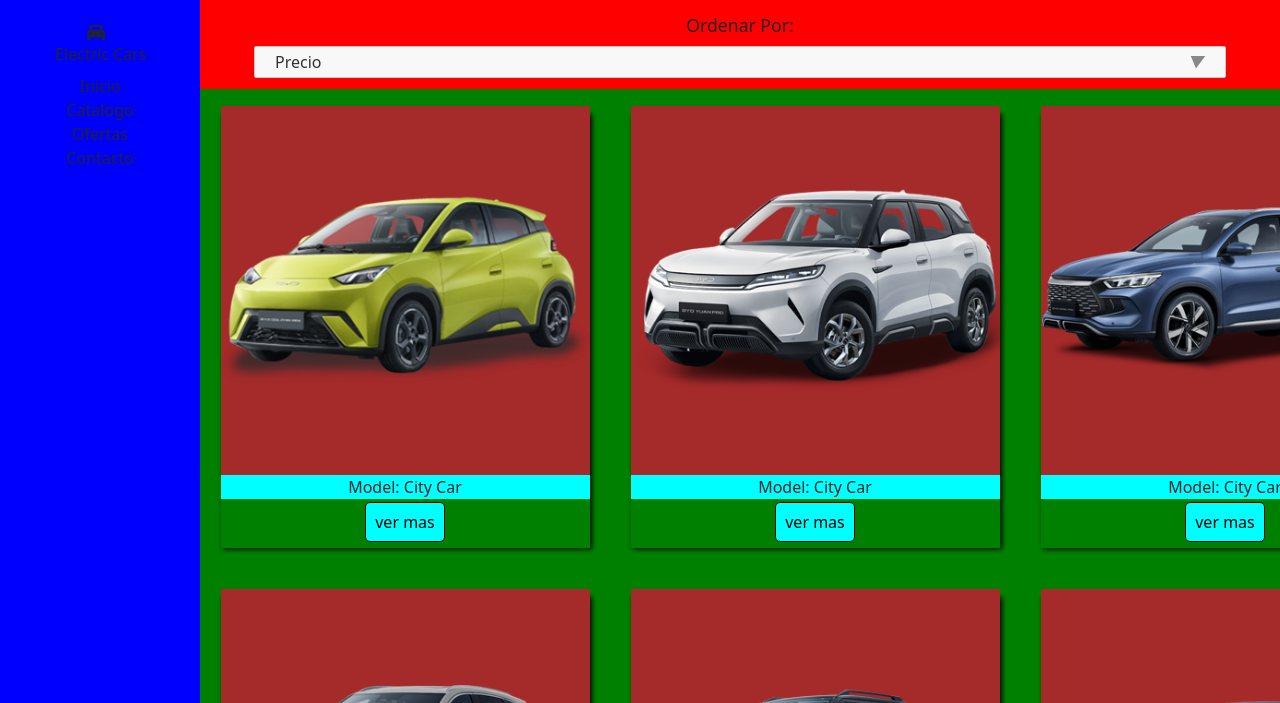
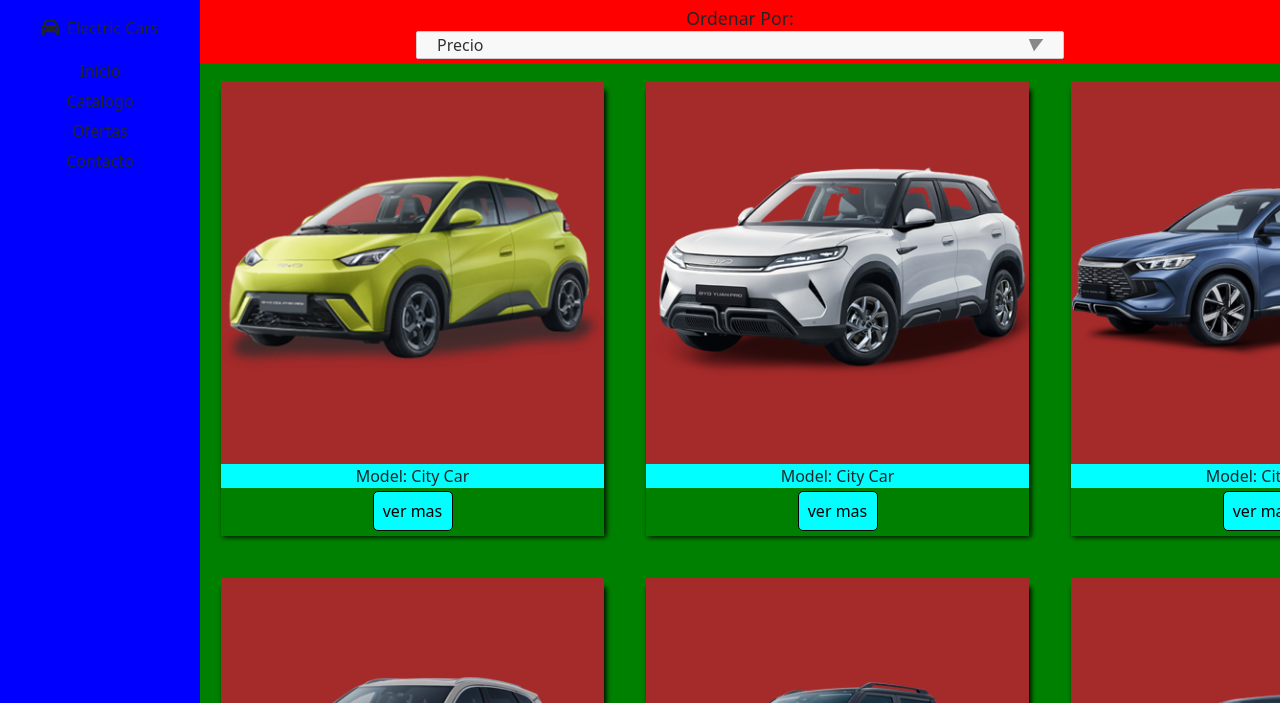
Before and after one commit to Gotharo/Desafio-3_Modulo-2, a plain HTML site: page index.html in a window 1280 px wide. Shown: the top 703 px of the page. Drawn offline with nearby package versions, Linux system fonts and the light colour scheme; files whose address does not match are found by name.

Commit message:
styles: se afinan requermientos de los estilos

```diff
--- a/assets/css/styles.css
+++ b/assets/css/styles.css
@@ -22,17 +22,17 @@ body {
   background: blue;
   height: 0.7fr;
 }
-.nav1 div {
+
+.title1 {
   display: flex;
+  flex-direction: row;
   justify-content: center;
-  align-items: center;
-  margin: 0.5rem;
+  align-items: baseline;
+  margin-top: 1rem;
+  margin-left: 1rem;
   padding: 0;
 }
-.nav1 div p {
-  margin: 0;
-  margin-left: 0.1rem;
-}
+
 .nav1 i {
   padding-right: 0.5rem;
   font-size: 1.1rem;
@@ -62,21 +62,21 @@ article p {
 
 .select-container {
   position: relative;
-  width: 300px; /* Ajusta el ancho según sea necesario */
+  width: 70%; /* Ajusta el ancho del input para filtros */
 }
 .select-container.active .select-options {
-  display: block; /* Cambiar de 'none' a 'block' */
+  display: block;
 }
 
 .select-trigger {
   display: flex;
   justify-content: space-between;
   align-items: center;
-  padding: 10px;
-  border: 1px solid #ccc; /* Color del borde */
-  background-color: #f8f8f8; /* Color de fondo del trigger */
+  padding: 6px;
+  border: 1px solid #ccc;
+  background-color: #f8f8f8;
   cursor: pointer;
-  border-radius: 2px; /* Opcional: para bordes redondeados */
+  border-radius: 2px; /* redondear borde del imput filtro */
 }
 
 .select-trigger span {
@@ -129,26 +129,25 @@ article p {
   .card1:nth-child(n + 2) {
     display: none;
   }
-
 }
 
 @media (min-width: 576px) {
   .main1 {
-    grid-template-columns: repeat(4, 410px);
+    align-items: center;
+    justify-content: flex-start;
+    grid-template-columns: repeat(4, 425px);
     grid-template-rows: repeat(2, 1fr);
     grid-template-areas:
       "card1 card1 card1 car1"
       "card1 card1 card1 car1";
-    overflow:auto;
+    overflow: auto;
   }
   .select-container {
     position: relative;
-    width: 90%; /* Ajusta el ancho según sea necesario */
+    width: 60%; /* Ajusta el ancho según sea necesario */
   }
   .select-trigger {
-
-    padding: 3px 20px;
-
+    padding: 1px 20px;
   }
   .card1 {
     display: flex;
@@ -160,13 +159,21 @@ article p {
     box-shadow: 2px 1px 5px black;
     margin: 10px;
   }
-  .main1 section article  {
+  .main1 section article {
     height: 90px;
   }
   .footer1 p {
     padding-top: 5px;
   }
-
+  .title1 {
+    display: flex;
+    flex-direction: row;
+    justify-content: center;
+    align-items: baseline;
+    margin-top: 0rem;
+    margin-left: 0rem;
+    padding: 0;
+  }
 }
 
 .card1 {
@@ -303,6 +310,9 @@ article p {
   padding: 0;
   margin: 0;
 }
+.new-list li {
+  margin: 3px 0px;
+}
 @media (max-width: 576px) {
   .new-list {
     display: none;
@@ -311,7 +321,7 @@ article p {
 @media (min-width: 576px) {
   body {
     grid-template-columns: 200px 7fr;
-    grid-template-rows: 1fr 1fr 6fr .3fr 0.7fr;
+    grid-template-rows: 0.7fr 1fr 6fr 0.3fr 0.7fr;
     grid-template-areas:
       "nav1 order1"
       "nav1 main1"
@@ -328,10 +338,7 @@ article p {
   nav .icon_bars {
     display: none;
   }
-  .fix1 {
-    display: flex;
-    flex-direction: column;
-  }
+
   .social-link {
     font-size: 1rem;
     margin: 0rem;
@@ -342,4 +349,14 @@ article p {
     line-height: 1.1;
     max-width: 200px;
   }
+  .order1 p {
+    display: flex;
+    align-items: center;
+    margin: 0.1rem 0;
+    height: 100%;
+  }
+  .select-container {
+    position: relative;
+    bottom: 5px;
+  }
 }
--- a/index.html
+++ b/index.html
@@ -40,9 +40,11 @@
   </head>
   <body>
     <nav class="nav1">
-      <div class="fix1">
-        <i class="fa-solid fa-car"></i>
-        <p>Electric Cars</p>
+      <section class="fix1">
+        <div class="title1">
+          <i class="fa-solid fa-car"></i>
+          <p>Electric Cars</p>
+        </div>
         <div>
           <ul class="new-list">
             <li>Inicio</li>
@@ -51,7 +53,7 @@
             <li>Contacto</li>
           </ul>
         </div>
-      </div>
+      </section>
       <i class="fas fa-bars icon_bars"></i>
     </nav>
     <article class="order1">
```
